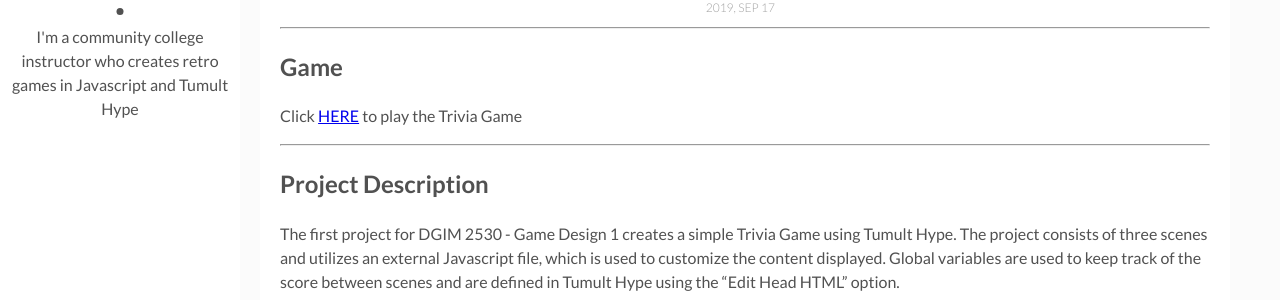
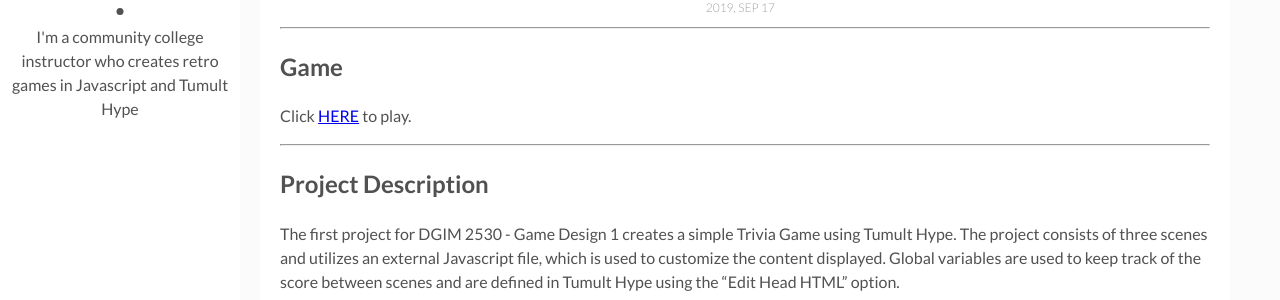
Before and after one commit to spcgames/oldhomepage, a Jekyll site: the page built from _posts/2019-09-17-trivia-game.markdown, in a window 1280 px wide and 900 px high, scrolled down 449 px. Shown: the part 154-454 px from the top of the window. Built offline with Jekyll 4.4.1, drawn with Linux system fonts in a browser that asks for light colours.

Commit message:
Update 2019-09-17-trivia-game.markdown

```diff
--- a/_posts/2019-09-17-trivia-game.markdown
+++ b/_posts/2019-09-17-trivia-game.markdown
@@ -10,7 +10,7 @@ tags: [Trivia, Javascript, Tumult Hype, Games]
 
 ----
 ## Game
-Click [HERE](https://spcgames.github.io/trivia/) to play the Trivia Game
+Click <a href="https://spcgames.github.io/trivia/" target="_blank">HERE</a> to play.
 
 ----
 ## Project Description
```
